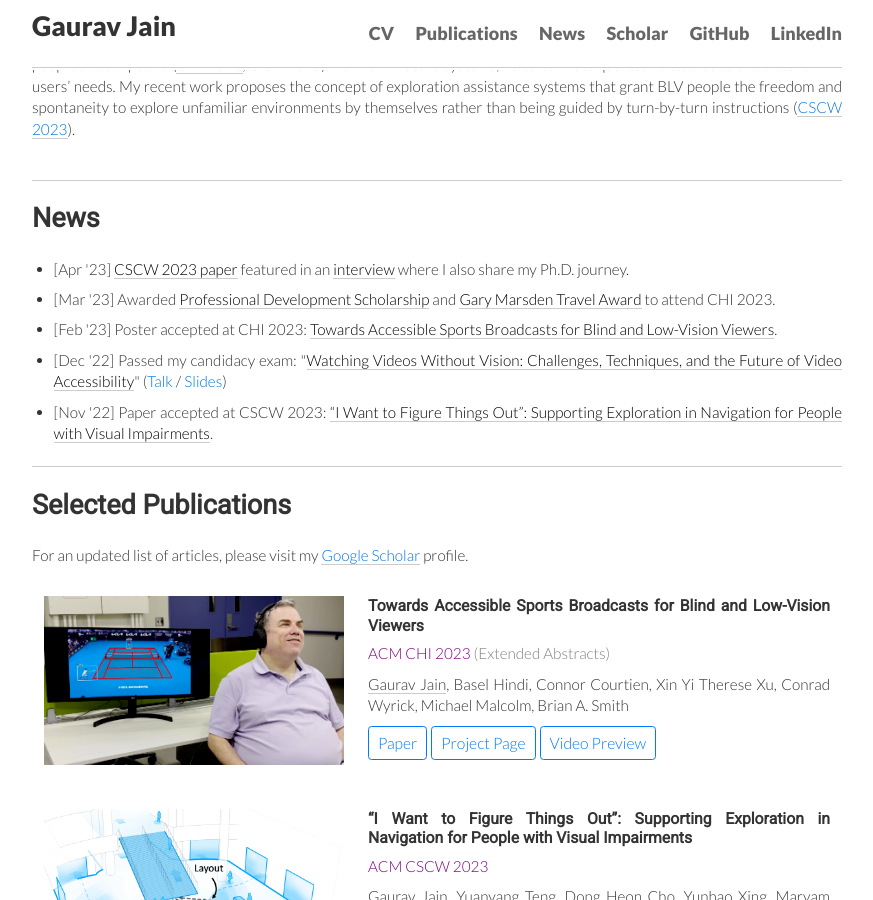
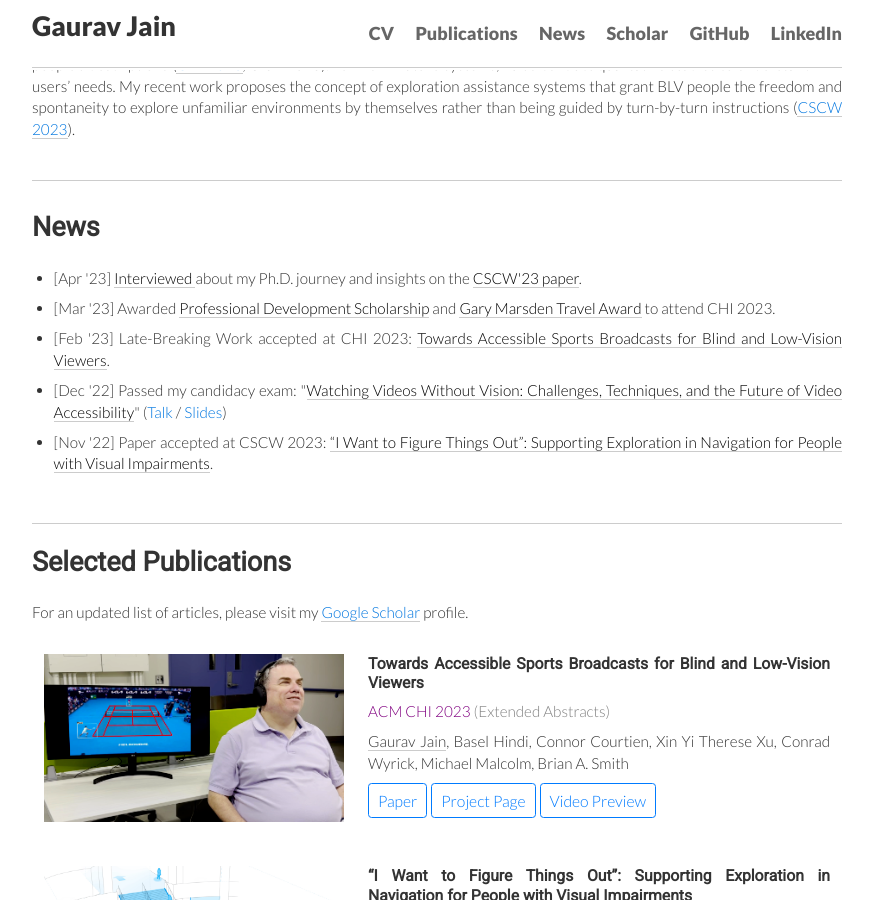
Before and after one commit to Gaurav1302/gaurav1302.github.io, a Jekyll site: the page built from index.html, in a window 1280 px wide and 900 px high, scrolled down 332 px. Shown: the whole window, without its empty margins (203-1076 px from the left). Built offline with Jekyll 4.4.1, drawn with Linux system fonts in a browser that asks for light colours; nearby versions of some CDN libraries.

Commit message:
updated news and added read more option

```diff
--- a/_config.yml
+++ b/_config.yml
@@ -105,7 +105,7 @@
 paginate:     4
 sass:
   compressed: true
-gems:
+plugins:
   - jekyll-paginate
   - jekyll-sitemap
 # https://github.com/jekyll/jekyll/issues/2938
--- a/index.html
+++ b/index.html
@@ -57,6 +57,7 @@
 
 
 <div class="news">
+  <br />
   <h2><a name="news">News</a></h2>
   <br />
 
@@ -66,22 +67,42 @@
     </li> -->
     <li>
       <p>[Apr '23]
-        <a href="https://dl.acm.org/doi/10.1145/3579496"; class="uline-black">CSCW 2023 paper</a> featured in an <a href="https://www.cs.columbia.edu/2023/voices-of-cs-gaurav-jain/"; class="uline-black">interview</a> where I also share my Ph.D. journey.</p>
+        <a href="https://www.cs.columbia.edu/2023/voices-of-cs-gaurav-jain/"; class="uline-black">Interviewed </a>about my Ph.D. journey and insights on the <a href="https://dl.acm.org/doi/10.1145/3579496"; class="uline-black">CSCW'23 paper</a>.</p>
     </li>
     <li>
       <p>[Mar '23] Awarded <a href="https://egsc.engineering.columbia.edu/content/professional-development-scholarship-spring-2023"; class="uline-black">Professional Development Scholarship</a> and <a href="https://sigchi.org/gary-marsden-travel-award-recipients/"; class="uline-black">Gary Marsden Travel Award</a> to attend CHI 2023.</p>
     </li>
     <li>
-      <p>[Feb '23] Poster accepted at CHI 2023: <a href="https://dl.acm.org/doi/10.1145/3544549.3585610"; class="uline-black">Towards Accessible Sports Broadcasts for Blind and Low-Vision Viewers</a>.</p>
+      <p>[Feb '23] Late-Breaking Work accepted at CHI 2023: <a href="https://dl.acm.org/doi/10.1145/3544549.3585610"; class="uline-black">Towards Accessible Sports Broadcasts for Blind and Low-Vision Viewers</a>.</p>
     </li>
     <li>
       <p>[Dec '22] Passed my candidacy exam: "<a href = "https://www.youtube.com/watch?v=QuGQKrjezdk"; class="uline-black">Watching Videos Without Vision: Challenges, Techniques, and the Future of Video Accessibility</a>" (<a href='https://www.youtube.com/watch?v=QuGQKrjezdk'>Talk</a> / <a href='https://gaurav1302.github.io/files/CEslides.pdf'>Slides</a>) </p>
   </li>
   <li>
     <p>[Nov '22] Paper accepted at CSCW 2023: <a href = "https://dl.acm.org/doi/10.1145/3579496"; class="uline-black">“I Want to Figure Things Out”: Supporting Exploration in Navigation for People with Visual Impairments</a>.</p>
-</li>
+  </li>
 </ul>
 
+<!-- <a id="readMore" class="uline" href="#" onclick="readMore();return false;">
+  <div style='text-align: center;'>
+    <h4>Read More</h4>
+  </div>
+</a>
+<span id="more">
+  <ul>
+    <li>
+      <p>  </p>
+      </p>
+    </li>
+</span>
+</ul>
+<a id="readLess" class="uline" href="#" onclick="readLess();return false;">
+  <div style='text-align: center;'>
+    <h4>Read Less</h4>
+  </div>
+</a> -->
+<br />
+<br />
 </div>
 
 
@@ -89,6 +110,7 @@
 
 
 <div id="research">
+
   <h2><a name="research">Selected Publications</a></h2>
   <br />
 
```
